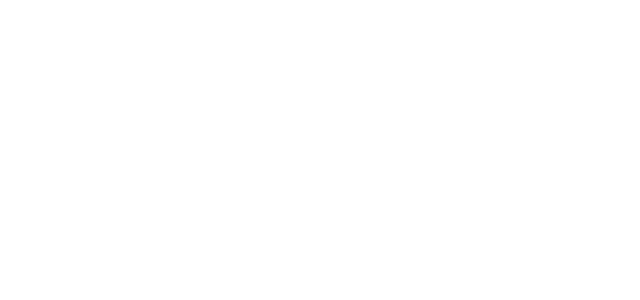
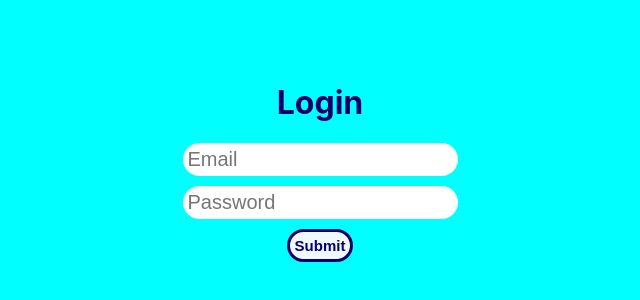
Before and after one commit to IbrahimCausevic/react-quote-app, a React (Create React App) app: page /login in a window 1280 px wide. Before the commit this address had no page. Shown: the part 238-538 px from the top of the page, without its empty margins (320-960 px from the left). Built offline with nearby package versions, Linux system fonts and the light colour scheme.

Commit message:
Quotes app done in react

```diff
--- a/package.json
+++ b/package.json
@@ -6,11 +6,13 @@
     "@testing-library/jest-dom": "^5.16.5",
     "@testing-library/react": "^13.4.0",
     "@testing-library/user-event": "^13.5.0",
+    "formik": "^2.4.1",
     "react": "^18.2.0",
     "react-dom": "^18.2.0",
     "react-router-dom": "^6.11.2",
     "react-scripts": "5.0.1",
-    "web-vitals": "^2.1.4"
+    "web-vitals": "^2.1.4",
+    "yup": "^1.2.0"
   },
   "scripts": {
     "start": "react-scripts start",
--- a/src/App.js
+++ b/src/App.js
@@ -2,6 +2,7 @@ import "./App.css";
 import { Routes, Route, BrowserRouter } from "react-router-dom";
 import AllQuotes from "./pages/AllQuotes/AllQuotes";
 import QuoteDetails from "./pages/QuoteDetails/QuoteDetails";
+import Login from "./pages/Login/Login";
 
 function App() {
   return (
@@ -9,6 +10,7 @@ function App() {
       <Routes>
         <Route path="/" element={<AllQuotes />} />
         <Route path="/quote/:id" element={<QuoteDetails />} />
+        <Route path="/login" element={<Login />} />
       </Routes>
     </BrowserRouter>
   );
--- /dev/null
+++ b/src/components/Navbar/Navbar.css
@@ -0,0 +1,19 @@
+.Navbar {
+  background-color: rgb(0, 211, 211);
+  height: fit-content;
+  padding: 10px;
+  width: 100%;
+  display: flex;
+  justify-content: space-between;
+  position: fixed;
+}
+.Navbar button {
+  border-radius: 5px;
+  font-size: 20px;
+  margin-right: 30px;
+}
+.Logo {
+  font-size: 30px;
+  font-weight: 700;
+  color: rgb(7, 0, 107);
+}
--- /dev/null
+++ b/src/components/Navbar/Navbar.js
@@ -0,0 +1,18 @@
+import React from "react";
+import "./Navbar.css";
+import { useNavigate } from "react-router-dom";
+
+const Navbar = () => {
+  const navigate = useNavigate();
+  const Login = () => {
+    navigate("/Login");
+  };
+  return (
+    <div className="Navbar">
+      <div className="Logo">ReactQuotes</div>
+      <button onClick={Login}>Login</button>
+    </div>
+  );
+};
+
+export default Navbar;
--- /dev/null
+++ b/src/components/QuoteCard/QuoteCard.css
@@ -0,0 +1,9 @@
+.quote-card {
+  text-align: center;
+  padding: 20px;
+  border: 3px solid rgb(255, 255, 255);
+  border-radius: 10px;
+  margin: 20px;
+  background-color: rgba(0, 0, 0, 0.097);
+  width: 80%;
+}
--- /dev/null
+++ b/src/components/QuoteCard/QuoteCard.js
@@ -0,0 +1,26 @@
+import React from "react";
+import "./QuoteCard.css";
+import { useNavigate } from "react-router-dom";
+
+const QuoteCard = (props) => {
+  const quote = props.quote;
+  const navigate = useNavigate();
+
+  const goToDetails = () => {
+    navigate("/quote/" + quote._id);
+  };
+
+  return (
+    <div className="quote-card">
+      <p>
+        <i>{quote.quoteText}</i>
+      </p>
+      <p>
+        <b>{quote.quoteAuthor}</b>
+      </p>
+      <button onClick={goToDetails}>Go to details</button>
+    </div>
+  );
+};
+
+export default QuoteCard;
--- a/src/pages/AllQuotes/AllQuotes.css
+++ b/src/pages/AllQuotes/AllQuotes.css
@@ -1,19 +1,18 @@
 .all-quotes {
-  background-color: aquamarine;
-  height: 100vh;
+  background-color: aqua;
+  min-height: 100vh;
+  padding: 10px;
   display: flex;
   justify-content: center;
 }
-.section {
-  display: flex;
-  justify-content: center;
-  width: 80%;
+.wrapper {
+  margin-top: 10%;
 }
-.quote-card {
-  background-color: white;
-  padding: 10px;
-  border-radius: 10px;
-  margin: 10px;
-  width: 40%;
-  height: fit-content;
+button {
+  background-color: aliceblue;
+  border: 3px solid white;
+  border-radius: 20px;
+  color: rgb(7, 0, 107);
+  font-weight: 700;
+  font-size: 15px;
 }
--- a/src/pages/AllQuotes/AllQuotes.js
+++ b/src/pages/AllQuotes/AllQuotes.js
@@ -1,11 +1,10 @@
 import React, { useEffect, useState } from "react";
 import "./AllQuotes.css";
-import { useNavigate } from "react-router-dom";
+import QuoteCard from "../../components/QuoteCard/QuoteCard";
+import Navbar from "../../components/Navbar/Navbar";
 
 function AllQuotes() {
   const [quotes, setQuotes] = useState([]);
-  const firstQuoteId = "63dd1748a045500035752dc4";
-  const secondQuoteId = "63d1846cf353e20036f8b3e5";
 
   useEffect(() => {
     fetch("https://js-course-server.onrender.com/quotes/get-all-quotes")
@@ -18,39 +17,17 @@ function AllQuotes() {
       });
   }, []);
 
-  const firstSelectedQuote = quotes.find((quote) => quote._id === firstQuoteId);
-  const secondSelectedQuote = quotes.find(
-    (quote) => quote._id === secondQuoteId
-  );
-
-  const navigate = useNavigate();
-
-  const showDetails = () => {
-    navigate("/quote/:id");
-  };
+  console.log(quotes);
 
   return (
-    <div className="all-quotes">
-      <div className="section">
-        <h1>All Quotes</h1>
-
-        {firstSelectedQuote && (
-          <div className="quote-card" onClick={showDetails}>
-            <div className="quote-author">{firstSelectedQuote.quoteAuthor}</div>
-            <div className="quote-text">{firstSelectedQuote.quoteText}</div>
-            <div className="quote-likes">{firstSelectedQuote.likes} Likes</div>
-          </div>
-        )}
-
-        {secondSelectedQuote && (
-          <div className="quote-card">
-            <div className="quote-author">
-              {secondSelectedQuote.quoteAuthor}
-            </div>
-            <div className="quote-text">{secondSelectedQuote.quoteText}</div>
-            <div className="quote-likes">{secondSelectedQuote.likes} Likes</div>
-          </div>
-        )}
+    <div>
+      <Navbar />
+      <div className="all-quotes">
+        <div className="wrapper">
+          {quotes.map((quote, index) => {
+            return <QuoteCard key={index} quote={quote} />;
+          })}
+        </div>
       </div>
     </div>
   );
--- /dev/null
+++ b/src/pages/Login/Login.css
@@ -0,0 +1,30 @@
+.login-wrapper {
+  width: 100%;
+  height: 100vh;
+  display: flex;
+  justify-content: center;
+  align-items: center;
+  background-color: aqua;
+  text-align: center;
+}
+
+.error-message {
+  font-size: 10px;
+  font-weight: 900;
+  color: red;
+}
+
+input {
+  border: none;
+  border-radius: 20px;
+  font-size: 20px;
+  padding: 5px;
+}
+
+h1 {
+  color: rgb(7, 0, 107);
+}
+button {
+  border: 3px solid rgb(7, 0, 107);
+  padding: 5px;
+}
--- /dev/null
+++ b/src/pages/Login/Login.js
@@ -0,0 +1,89 @@
+import React from "react";
+import "./Login.css";
+import { Formik } from "formik";
+import * as yup from "yup";
+import { useNavigate } from "react-router-dom";
+
+const loginSchema = yup.object({
+  email: yup
+    .string()
+    .required("You must input your email first")
+    .email("Email is incorrect"),
+  password: yup
+    .string()
+    .required("You must enter your password first")
+    .min(6)
+    .max(50),
+});
+
+const Login = () => {
+  const navigate = useNavigate();
+
+  return (
+    <div className="login-wrapper">
+      <Formik
+        initialValues={{ email: "", password: "" }}
+        onSubmit={(values, actions) => {
+          fetch("https://js-course-server.onrender.com/user/login", {
+            method: "POST",
+            body: JSON.stringify(values),
+            headers: {
+              "Content-Type": "application/json",
+            },
+          })
+            .then((res) => res.json())
+            .then((data) => {
+              if (data.token) {
+                navigate("/");
+              }
+            });
+        }}
+        validationSchema={loginSchema}
+      >
+        {({
+          values,
+          errors,
+          touched,
+          handleChange,
+          handleBlur,
+          handleSubmit,
+        }) => (
+          <div>
+            <h1>Login</h1>
+            <div>
+              <input
+                type="email"
+                name="email"
+                onChange={handleChange}
+                onBlur={handleBlur}
+                value={values.email}
+                placeholder="Email"
+              />
+              <p className="error-message">
+                {errors.email && touched.email && errors.email}
+              </p>
+            </div>
+            <div>
+              <input
+                type="password"
+                name="password"
+                onChange={handleChange}
+                onBlur={handleBlur}
+                value={values.password}
+                placeholder="Password"
+              />
+              <p className="error-message">
+                {errors.password && touched.password && errors.password}
+              </p>
+            </div>
+            <button onClick={handleSubmit} type="button">
+              Submit
+            </button>
+          </div>
+        )}
+      </Formik>
+    </div>
+  );
+};
+
+export default Login;
--- a/src/pages/QuoteDetails/QuoteDetails.css
+++ b/src/pages/QuoteDetails/QuoteDetails.css
@@ -1,9 +1,27 @@
-* {
-  margin: 0;
-  padding: 0;
+.quote-details {
+  background-color: aqua;
+  height: 100vh;
+  display: flex;
+  justify-content: center;
+  align-items: center;
 }
-.quote-details {
-  background-color: rgb(52, 133, 255);
-  height: 100vh;
-  color: white;
+
+.quote-details-card {
+  border: 3px solid white;
+  padding: 20px;
+  border-radius: 10px;
+  text-align: center;
+  color: rgb(7, 0, 107);
+  width: 50%;
 }
+
+.quote-details-card p {
+  margin-bottom: 8px;
+  margin-top: 4px;
+}
+
+.likes {
+  font-size: 12px;
+  color: rgb(3, 85, 166);
+  font-weight: bold;
+}
--- a/src/pages/QuoteDetails/QuoteDetails.js
+++ b/src/pages/QuoteDetails/QuoteDetails.js
@@ -1,10 +1,51 @@
-import React from "react";
+import React, { useEffect, useState } from "react";
 import "./QuoteDetails.css";
+import { useParams } from "react-router-dom";
 
 function QuoteDetails() {
+  const params = useParams();
+  const [quote, setQuote] = useState({});
+
+  useEffect(() => {
+    fetch("https://js-course-server.onrender.com/quotes/get-quote/" + params.id)
+      .then((res) => res.json())
+      .then((data) => {
+        setQuote(data);
+      })
+      .catch((error) => {
+        console.log(error);
+      });
+  }, []);
+
+  const likeHandler = () => {
+    fetch("https://js-course-server.onrender.com/quotes/like/" + params.id, {
+      method: "PATCH",
+    })
+      .then((res) => res.json())
+      .then((data) => {
+        setQuote(data);
+      })
+      .catch((error) => {
+        console.log(error);
+      });
+  };
+
   return (
     <div className="quote-details">
-      <h1>No details :(</h1>
+      <div className="quote-details-card">
+        <h3>
+          <i>{quote.quoteText}</i>
+        </h3>
+        <p>
+          <b>
+            <i>{quote.quoteAuthor}</i>
+          </b>
+        </p>
+        <p>{quote.quoteSource}</p>
+        <p className="likes">Likes: {quote.likes}</p>
+        <button onClick={likeHandler}>Like</button>
+        <button>Edit</button>
+      </div>
     </div>
   );
 }
```
Also changed, not shown: 1 other file (tests, documents, lock files or other folders).
